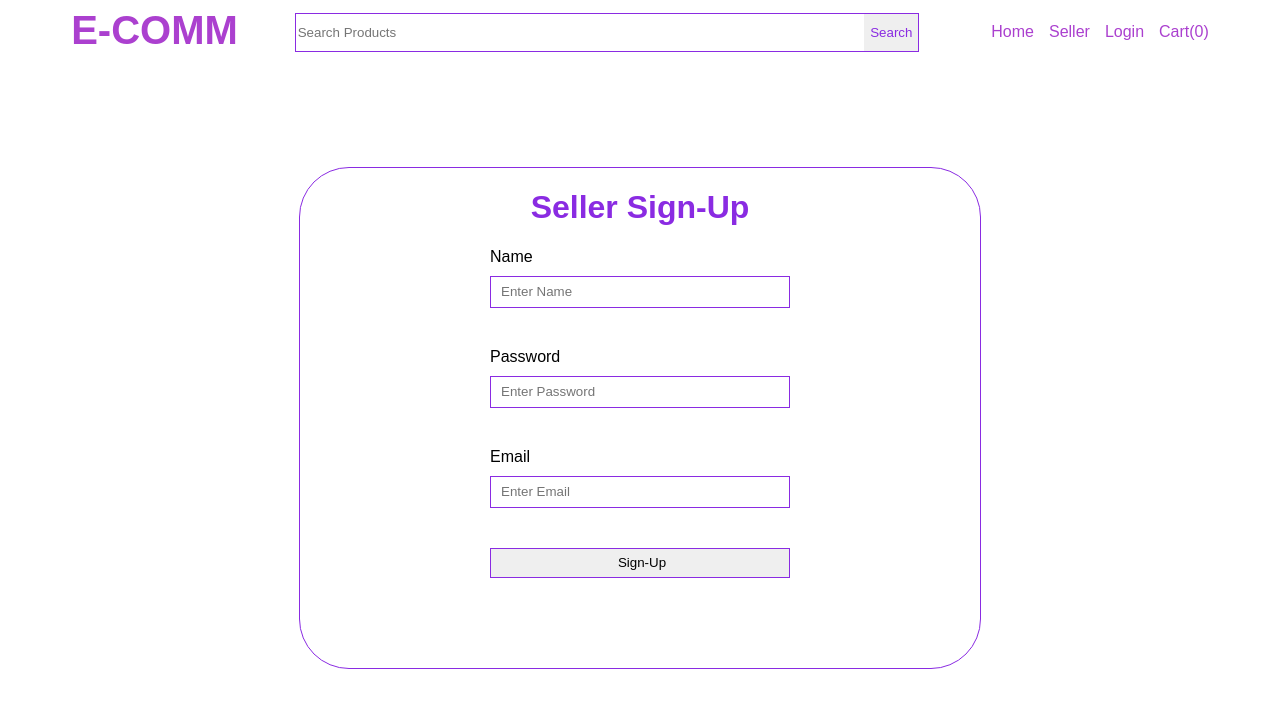
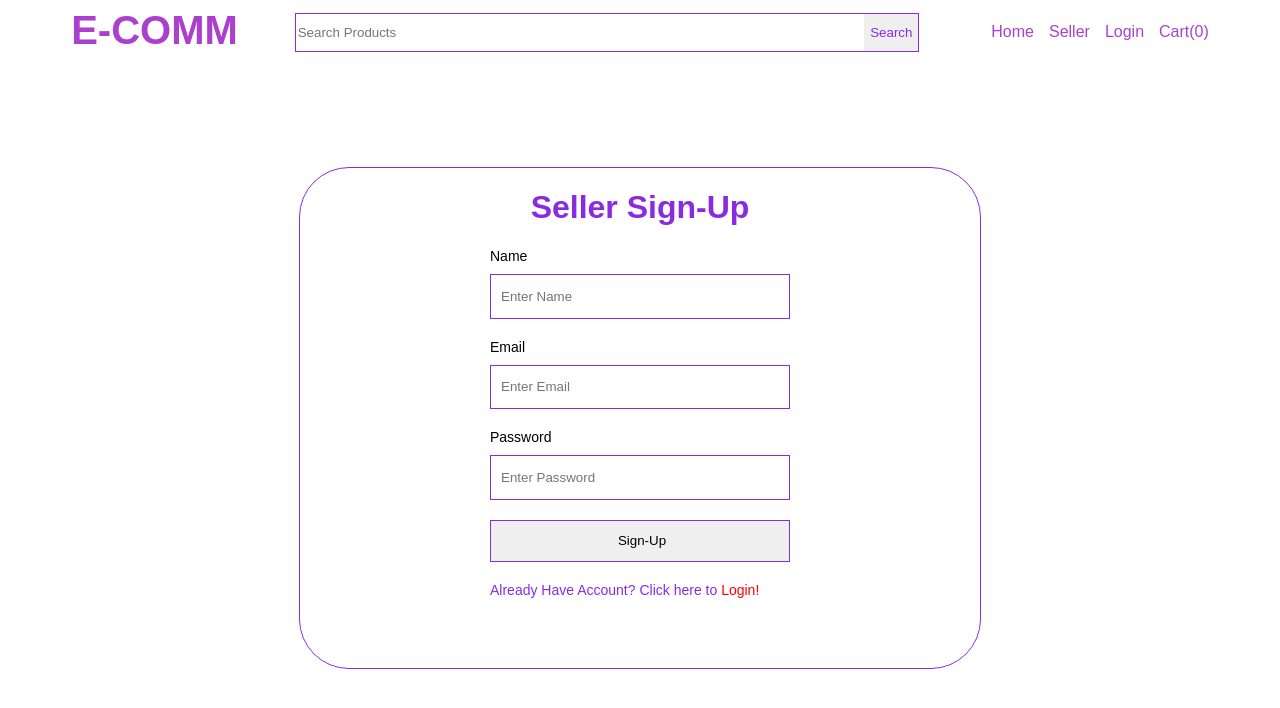
Before and after one commit to manojsgajare/Ecom-project, an Angular app: page /seller-auth in a window 1280 px wide. Shown: the top 708 px of the page. Built offline with nearby package versions, Linux system fonts and the light colour scheme.

Commit message:
authentication

```diff
--- a/db.json
+++ b/db.json
@@ -7,10 +7,16 @@
       "id": 1
     },
     {
-      "name": "manoj",
-      "password": "manoj",
-      "email": "manoj@gmail.com",
+      "name": "bhushan",
+      "email": "bhushan@theschoolguard.com",
+      "password": "demouser",
       "id": 2
+    },
+    {
+      "name": "",
+      "email": "bhushan@theschoolguard.com",
+      "password": "demouser",
+      "id": 3
     }
   ]
 }
--- a/src/app/data-types.ts
+++ b/src/app/data-types.ts
@@ -3,3 +3,9 @@ export interface signUp {
   password: string;
   email: string;
 }
+
+
+export interface login {
+  email: String,
+  password : String
+}
--- a/src/app/header/header.component.html
+++ b/src/app/header/header.component.html
@@ -5,7 +5,7 @@
     <button type="search">Search</button>
   </div>
   <ul>
-    <li><a routerLink="/">Home</a></li>
+    <li><a routerLink="/home">Home</a></li>
     <li><a routerLink="/seller-auth">Seller</a></li>
     <li><a href="#">Login</a></li>
     <li><a href="#">Cart(0)</a></li>
--- a/src/app/seller-auth/seller-auth.component.css
+++ b/src/app/seller-auth/seller-auth.component.css
@@ -1,4 +1,5 @@
-.sign-up {
+.sign-up,
+.login {
   text-align: center;
   bottom: 20px;
   color: blueviolet;
@@ -11,8 +12,29 @@
   margin-right: 20%;
 }
 
-#forminput{
+#forminput {
   align-items: left;
   text-align: left;
   color: black;
+  font-size: 14px;
 }
+
+.auth-toggle-link {
+  margin-top: 20px;
+  color: blueviolet;
+  font-size: 14px;
+  text-align: left;
+  cursor: pointer;
+}
+
+.auth-toggle-link .log {
+  color: red;
+}
+
+.auth-toggle-link .log:hover {
+  color: red;
+  font-family: Arial;
+  font-size: 1.5em;
+
+  /* background-color: yellow; */
+}
--- a/src/app/seller-auth/seller-auth.component.html
+++ b/src/app/seller-auth/seller-auth.component.html
@@ -1,5 +1,5 @@
 <div class="seller-auth">
-  <div class="sign-up">
+  <div *ngIf="!showLogin" class="sign-up">
     <h1>Seller Sign-Up</h1>
     <form
       #sellerSignUp="ngForm"
@@ -14,6 +14,14 @@
         ngModel
         placeholder="Enter Name"
       />
+      <label id="forminput">Email</label>
+      <input
+        class="form-input"
+        type="text"
+        name="email"
+        ngModel
+        placeholder="Enter Email"
+      />
       <label id="forminput">Password</label>
       <input
         class="form-input"
@@ -22,6 +30,21 @@
         ngModel
         placeholder="Enter Password"
       />
+
+      <button class="form-button">Sign-Up</button>
+      <a class="auth-toggle-link" (click)="openLogin()">Already Have Account? Click here to <span class="log">Login!</span></a>
+    </form>
+  </div>
+
+  <!-- LOgin Area -->
+  <div *ngIf="showLogin" class="login">
+    <h1>Seller Login</h1>
+    <p class="error-p">{{authError}}</p>
+    <form
+      #sellerLogin="ngForm"
+      (ngSubmit)="login(sellerLogin.value)"
+      class="common-form"
+    >
       <label id="forminput">Email</label>
       <input
         class="form-input"
@@ -30,7 +53,17 @@
         ngModel
         placeholder="Enter Email"
       />
-      <button class="form-button">Sign-Up</button>
+
+      <label id="forminput">Password</label>
+      <input
+        class="form-input"
+        type="password"
+        name="password"
+        ngModel
+        placeholder="Enter Password"
+      />
+      <button class="form-button">Login</button>
+      <a class="auth-toggle-link" (click)="openSignUp()">Don't Have Account? Click here to <span class="log">Sign-Up!</span></a>
     </form>
   </div>
 </div>
--- a/src/app/seller-auth/seller-auth.component.ts
+++ b/src/app/seller-auth/seller-auth.component.ts
@@ -10,12 +10,34 @@ import { signUp } from '../data-types';
   styleUrls: ['./seller-auth.component.css'],
 })
 export class SellerAuthComponent implements OnInit {
+  showLogin = false;
+  authError: string = '';
+
   constructor(private seller: SellerService, private router: Router) {}
 
   ngOnInit(): void {
     this.seller.reloadSeller();
   }
   signUp(data: signUp): void {
+    console.warn(data);
     this.seller.userSignUp(data);
   }
+
+  login(data: signUp): void {
+    this.authError = '';
+    //console.warn(data);
+    this.seller.userLogin(data);
+    this.seller.isLoginError.subscribe((isError) => {
+      if (isError) {
+        this.authError = 'Email or password is not correct';
+      }
+    });
+  }
+  openLogin() {
+    this.showLogin = true;
+  }
+
+  openSignUp() {
+    this.showLogin = false;
+  }
 }
--- a/src/app/services/seller.service.ts
+++ b/src/app/services/seller.service.ts
@@ -1,6 +1,6 @@
-import { Injectable } from '@angular/core';
+import { EventEmitter, Injectable } from '@angular/core';
 import { HttpClient } from '@angular/common/http';
-import { signUp } from '../data-types';
+import { login, signUp } from '../data-types';
 import { BehaviorSubject } from 'rxjs';
 import { Router } from '@angular/router';
 
@@ -9,15 +9,20 @@ import { Router } from '@angular/router';
 })
 export class SellerService {
   isSellerLoggedIn = new BehaviorSubject<boolean>(false);
+  isLoginError = new EventEmitter<boolean>(false);
+
   constructor(private http: HttpClient, private router: Router) {}
 
   userSignUp(data: signUp) {
     this.http
       .post('http://localhost:3000/seller', data, { observe: 'response' })
       .subscribe((result) => {
-        this.isSellerLoggedIn.next(true);
-        localStorage.setItem('seller', JSON.stringify(result.body));
-        this.router.navigate(['seller-home']);
+        console.warn(result);
+        if (result) {
+          //this.isSellerLoggedIn.next(true);
+          localStorage.setItem('seller', JSON.stringify(result.body));
+          this.router.navigate(['seller-home']);
+        }
       });
   }
 
@@ -27,4 +32,26 @@ export class SellerService {
       this.router.navigate(['seller-home']);
     }
   }
+
+  userLogin(data: login) {
+    console.warn(data);
+    // api call code will be there
+
+    this.http
+      .get(
+        `http://localhost:3000/seller?email=${data.email}&password=${data.password}`,
+        { observe: 'response' }
+      )
+      .subscribe((result: any) => {
+        console.warn(result);
+        if (result && result.body && result.body.length) {
+          console.warn('User logged in');
+          localStorage.setItem('seller', JSON.stringify(result.body));
+          this.router.navigate(['seller-home']);
+        } else {
+          console.warn('Login failed');
+          this.isLoginError.emit(true);
+        }
+      });
+  }
 }
--- a/src/styles.css
+++ b/src/styles.css
@@ -21,13 +21,17 @@ body {
   height: 45px;
   padding-left: 10px;
   margin-top: 10px;
-  margin-bottom: 40px;
+  margin-bottom: 20px;
   border: 1px solid blueviolet;
   text-decoration-color: darkgreen;}
 
 .form-button {
   height: 45px;
   padding-left: 10px;
-  margin-bottom: 20px;
+  margin-bottom: 0px;
   border: 1px solid blueviolet;
 }
+
+.error-p {
+  color: red;
+}
```
Lines whose indentation alone changed are shown as unchanged.
